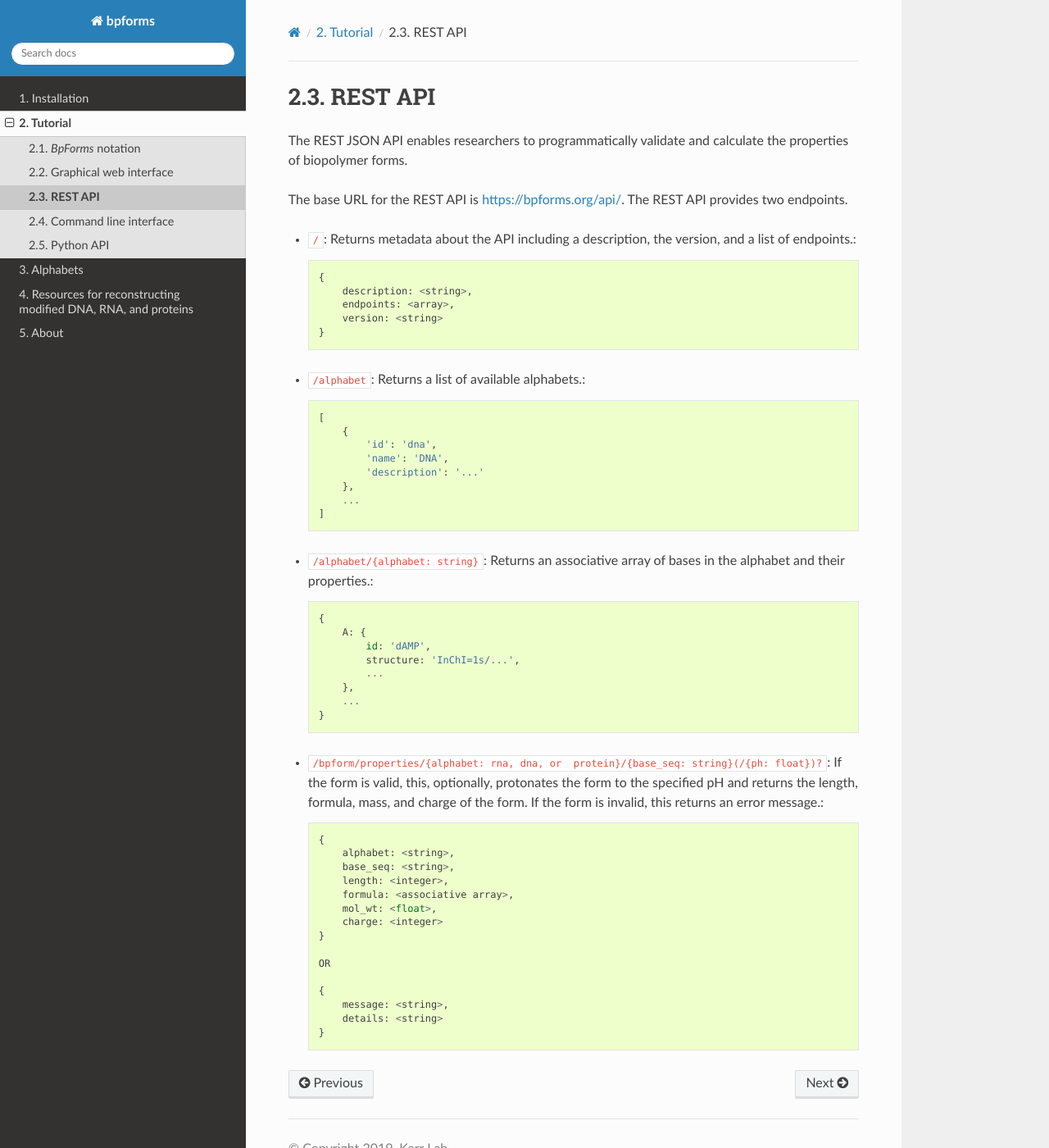
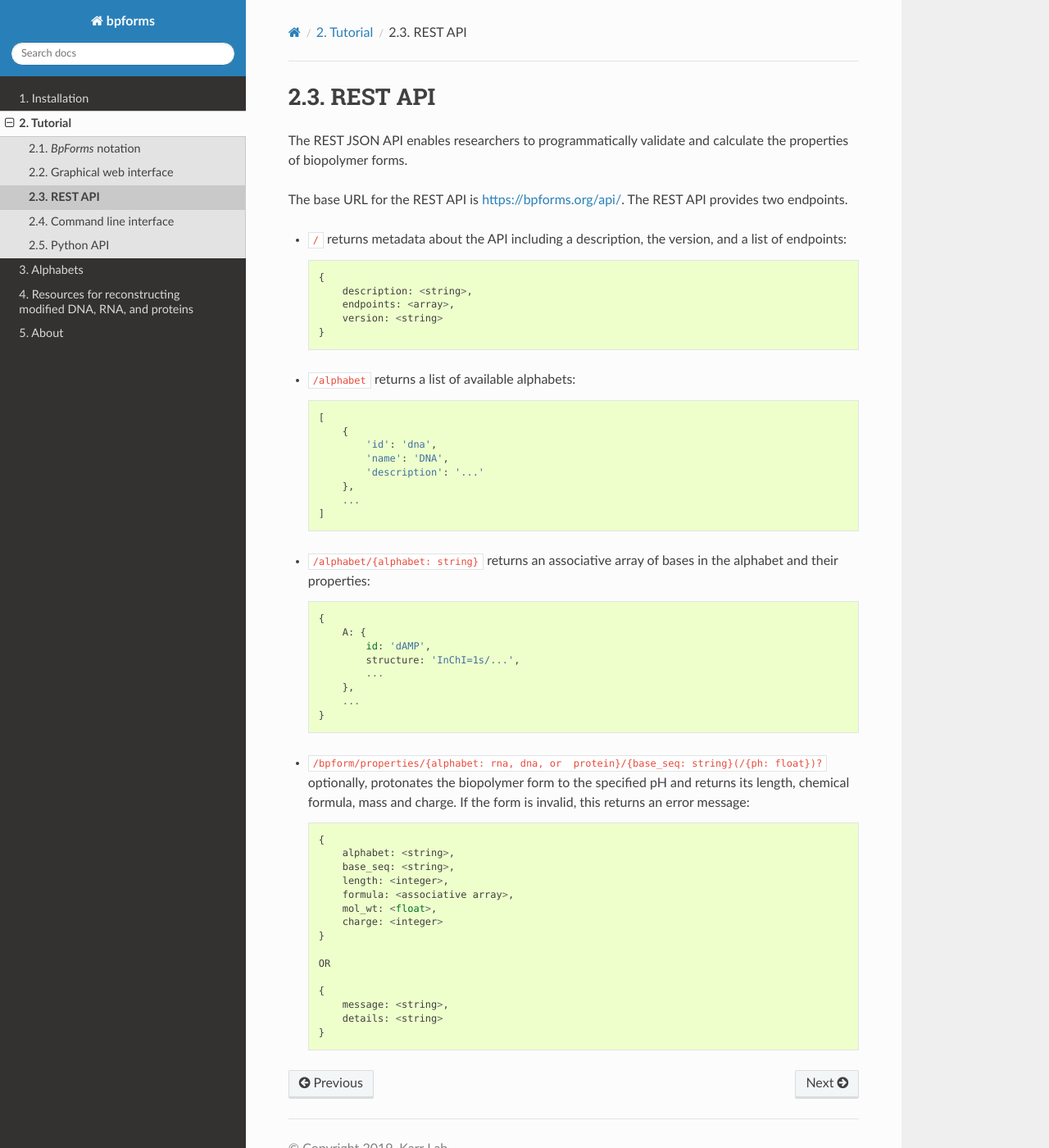
Before and after one commit to KarrLab/bpforms, a Sphinx documentation site: the page built from docs/rest_api.rst, in a window 1280 px wide and 1400 px high. Shown: the whole window at 82% size. Built offline with Sphinx 7.4.7 and the Read the Docs theme 2.0.0, drawn with Linux system fonts in a browser that asks for light colours; pages that are not in the unit, such as notebooks, are missing from menus.

Commit message:
tried to be more concise and avoid the occurrence of two colons in a single sentence

```diff
--- a/docs/rest_api.rst
+++ b/docs/rest_api.rst
@@ -7,7 +7,7 @@ The REST JSON API enables researchers to programmatically validate and calculate
 
 The base URL for the REST API is `https://bpforms.org/api/ <https://bpforms.org/api/>`_. The REST API provides two endpoints.
 
-* ``/``: Returns metadata about the API including a description, the version, and a list of endpoints.::
+* ``/`` returns metadata about the API including a description, the version, and a list of endpoints::
 
     {
         description: <string>,
@@ -15,7 +15,7 @@ The base URL for the REST API is `https://bpforms.org/api/ <https://bpforms.org/
         version: <string>
     }
 
-* ``/alphabet``: Returns a list of available alphabets.::
+* ``/alphabet`` returns a list of available alphabets::
 
     [
         {
@@ -26,7 +26,7 @@ The base URL for the REST API is `https://bpforms.org/api/ <https://bpforms.org/
         ...
     ]
 
-* ``/alphabet/{alphabet: string}``: Returns an associative array of bases in the alphabet and their properties.::
+* ``/alphabet/{alphabet: string}`` returns an associative array of bases in the alphabet and their properties::
 
     {
         A: {
@@ -37,7 +37,7 @@ The base URL for the REST API is `https://bpforms.org/api/ <https://bpforms.org/
         ...
     }
 
-* ``/bpform/properties/{alphabet: rna, dna, or  protein}/{base_seq: string}(/{ph: float})?``: If the form is valid, this, optionally, protonates the form to the specified pH and returns the length, formula, mass, and charge of the form. If the form is invalid, this returns an error message.::
+* ``/bpform/properties/{alphabet: rna, dna, or  protein}/{base_seq: string}(/{ph: float})?`` optionally, protonates the biopolymer form to the specified pH and returns its length, chemical formula, mass and charge. If the form is invalid, this returns an error message::
 
     {
         alphabet: <string>,
```
